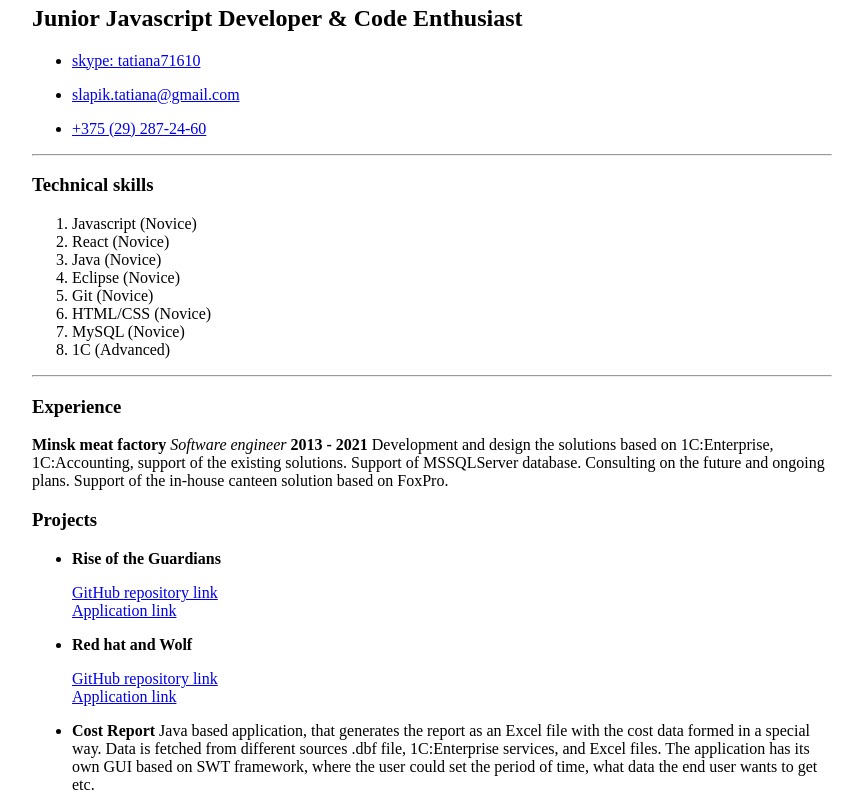
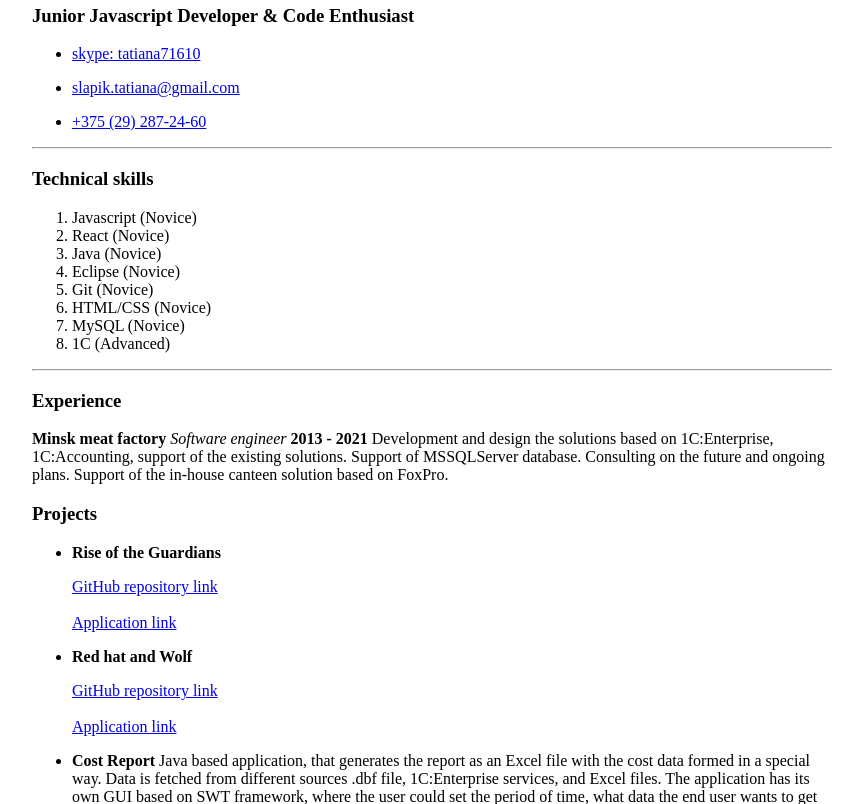
Before and after one commit to TatsianaSlapik/rsschool-cv, a plain HTML site: page index.html in a window 1280 px wide. Shown: the part 296-1100 px from the top of the page, without its empty margins (208-1071 px from the left). Drawn offline with Linux system fonts and the light colour scheme.

Commit message:
init: fixed problem

```diff
--- a/index.html
+++ b/index.html
@@ -20,8 +20,8 @@
     <main class="main">
       <section>
         <img src="./assets/ava.jpg" alt="Tatsiana" width="150">
-        <h1 id="tatsiana-slapik">Tatsiana Slapik</h1>
-        <h2 id="junior-javascript-developer--code-enthusiast">Junior Javascript Developer &amp; Code Enthusiast</h2>
+        <h2 id="tatsiana-slapik">Tatsiana Slapik</h2>
+        <h3 id="junior-javascript-developer--code-enthusiast">Junior Javascript Developer &amp; Code Enthusiast</h3>
         <ul>
           <li>
             <p><a href="skype:tatiana71610">skype: tatiana71610</a></p>
@@ -59,12 +59,12 @@
         <ul>
           <li>
             <p><strong>Rise of the Guardians</strong> </p>
-            <a href="https://github.com/TatsianaSlapik/rs-clone">GitHub repository link </a> </br>
+            <a href="https://github.com/TatsianaSlapik/rs-clone">GitHub repository link </a> <br></br>
             <a href="https://rise-of-the-guardians.netlify.app/">Application link </a>
           </li>
           <li>
             <p><strong>Red hat and Wolf</strong></p>
-            <a href="https://github.com/TatsianaSlapik/react-game/">GitHub repository link </a> </br>
+            <a href="https://github.com/TatsianaSlapik/react-game/">GitHub repository link </a> <br></br>
             <a href="https://tatsianaslapik.github.io/react-game/">Application link </a>
           </li>
           <li>
```
